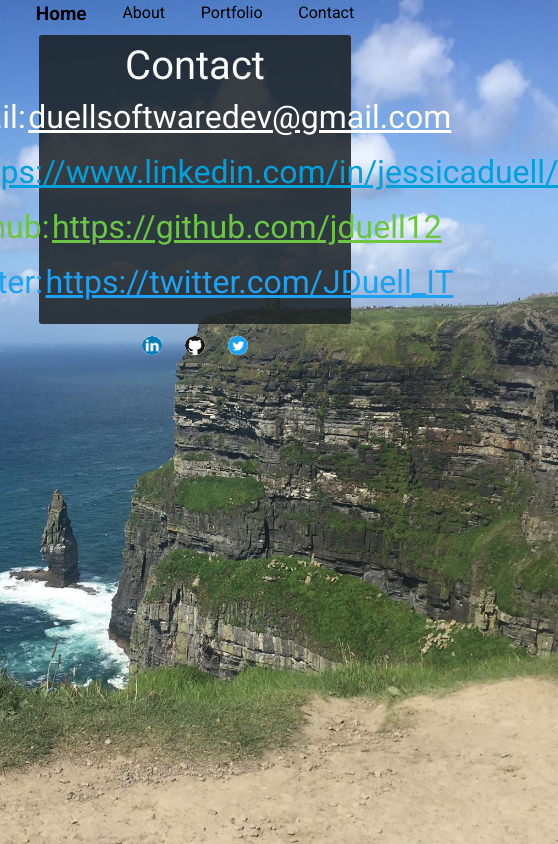
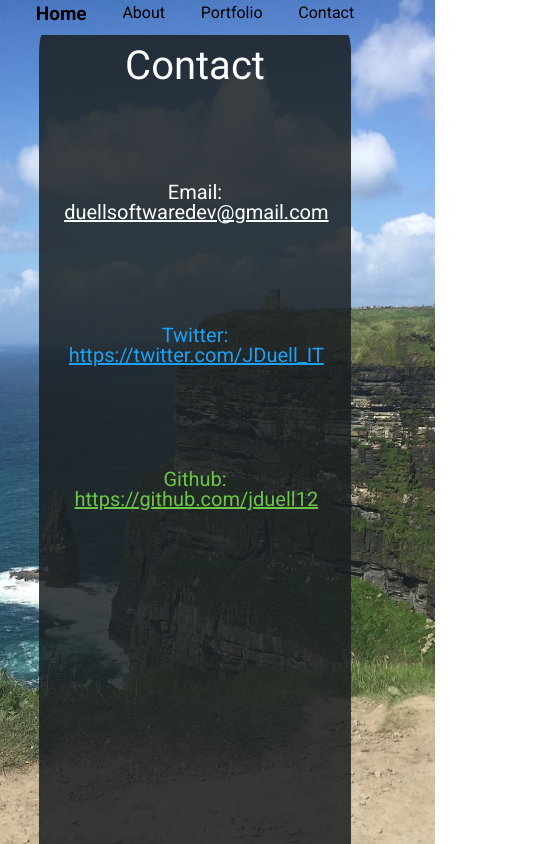
Before and after one commit to jduell12/Portfolio, a React (Create React App) app: page /Contact in a window 390 px wide. Shown: the top 844 px of the page, 558 px wide, since content can reach past the window. Built offline with nearby package versions, Linux system fonts and the light colour scheme.

Commit message:
made it responsive

```diff
--- a/src/components/Contact.js
+++ b/src/components/Contact.js
@@ -10,10 +10,10 @@ const Contact = () => {
                     <h2>duellsoftwaredev@gmail.com</h2>
                 </a>
             </div>
-            <div className="linkedin">
-                <h2>LinkedIn: </h2>
-                <a href="https://www.linkedin.com/in/jessicaduell/" target="blank">
-                    <h2>https://www.linkedin.com/in/jessicaduell/</h2>
+            <div className="twitter">
+                <h2>Twitter: </h2>
+                <a href="https://twitter.com/JDuell_IT" target="blank">
+                    <h2>https://twitter.com/JDuell_IT</h2>
                 </a>
             </div>
             <div className="github">
@@ -22,10 +22,10 @@ const Contact = () => {
                     <h2>https://github.com/jduell12</h2>
                 </a>
             </div>
-            <div className="twitter">
-                <h2>Twitter: </h2>
-                <a href="https://twitter.com/JDuell_IT" target="blank">
-                    <h2>https://twitter.com/JDuell_IT</h2>
+            <div className="linkedin">
+                <h2>LinkedIn: </h2>
+                <a href="https://www.linkedin.com/in/jessicaduell/" target="blank">
+                    <h2>https://www.linkedin.com/in/jessicaduell/</h2>
                 </a>
             </div>
         </div>
--- a/src/styles/css/index.css
+++ b/src/styles/css/index.css
@@ -173,6 +173,16 @@ a {
   color: #FFFFFF;
   border-radius: 1%;
 }
+@media (max-width: 520px) {
+  .background {
+    height: 1000px;
+  }
+}
+@media (max-width: 390px) {
+  .background {
+    height: 1900px;
+  }
+}
 nav {
   margin: 1% 0;
   display: flex;
@@ -199,9 +209,22 @@ nav {
   padding: 1%;
   margin: 1.5%;
 }
+@media (max-width: 520px) {
+  .background img,
+  .home img {
+    width: 80%;
+    margin: 15% 0;
+  }
+}
 .background .homeTitle,
 .home .homeTitle {
   font-family: cursive;
+}
+@media (max-width: 520px) {
+  .background .homeTitle,
+  .home .homeTitle {
+    margin: 5% 0;
+  }
 }
 .background p,
 .home p {
@@ -209,6 +232,12 @@ nav {
   font-family: 'Rowdies', cursive;
   letter-spacing: 2px;
   font-size: 1.75rem;
+}
+@media (max-width: 520px) {
+  .background p,
+  .home p {
+    margin: 15% 0;
+  }
 }
 .background p,
 .port p {
@@ -232,6 +261,12 @@ nav {
   width: 70%;
   opacity: 90%;
 }
+@media (max-width: 911px) {
+  .background .projects .medCab img,
+  .port .projects .medCab img {
+    width: 80%;
+  }
+}
 .background .projects .medCab p,
 .port .projects .medCab p {
   color: #ffffff;
@@ -243,6 +278,12 @@ nav {
   margin: 2% 0;
   padding: 2%;
   border-top: 1px lightgrey dashed;
+}
+@media (max-width: 390px) {
+  .background .skillTitle,
+  .about .skillTitle {
+    padding: 5% 0;
+  }
 }
 .background .aboutP,
 .about .aboutP {
@@ -260,6 +301,12 @@ nav {
   font-size: 1.75rem;
   line-height: 45px;
 }
+@media (max-width: 390px) {
+  .background .skills li,
+  .about .skills li {
+    height: 80px;
+  }
+}
 .background .skills li img,
 .about .skills li img {
   border-radius: 0;
@@ -268,6 +315,13 @@ nav {
 .background .skills .front,
 .about .skills .front {
   width: 33%;
+}
+@media (max-width: 390px) {
+  .background .skills .front,
+  .about .skills .front {
+    width: initial;
+    border-bottom: 1px white dashed;
+  }
 }
 .background .skills .front > ul,
 .about .skills .front > ul,
@@ -289,6 +343,25 @@ nav {
   justify-content: center;
   align-items: center;
 }
+@media (max-width: 390px) {
+  .background .skills .back,
+  .about .skills .back {
+    padding-top: 5%;
+    border-bottom: 1px white dashed;
+  }
+}
+@media (max-width: 390px) {
+  .background .skills .test,
+  .about .skills .test {
+    padding-top: 5%;
+  }
+}
+@media (max-width: 390px) {
+  .background .skills,
+  .about .skills {
+    display: block;
+  }
+}
 .contact .email,
 .contact .github,
 .contact .linkedin,
@@ -306,6 +379,44 @@ nav {
   margin-left: 1%;
   text-decoration: underline;
 }
+@media (max-width: 911px) {
+  .contact .email,
+  .contact .github,
+  .contact .linkedin,
+  .contact .twitter {
+    flex-direction: column;
+  }
+}
+@media (max-width: 825px) {
+  .contact .email h2,
+  .contact .github h2,
+  .contact .linkedin h2,
+  .contact .twitter h2 {
+    font-size: 2.5rem;
+  }
+}
+@media (max-width: 646px) {
+  .contact .email h2,
+  .contact .github h2,
+  .contact .linkedin h2,
+  .contact .twitter h2 {
+    font-size: 2rem;
+  }
+}
+@media (max-width: 520px) {
+  .contact .email,
+  .contact .github,
+  .contact .linkedin,
+  .contact .twitter {
+    margin: 30% 0;
+  }
+  .contact .email h2,
+  .contact .github h2,
+  .contact .linkedin h2,
+  .contact .twitter h2 {
+    font-size: 2rem;
+  }
+}
 .contact .github > h2,
 .contact .github > a {
   color: #6cc644;
@@ -313,6 +424,12 @@ nav {
 .contact .linkedin > h2,
 .contact .linkedin > a {
   color: #00a0dc;
+}
+@media (max-width: 520px) {
+  .contact .linkedin > h2,
+  .contact .linkedin > a {
+    visibility: hidden;
+  }
 }
 .contact .twitter > h2,
 .contact .twitter > a {
@@ -327,3 +444,8 @@ nav {
 #footer img > .twitter {
   background: none;
 }
+@media (max-width: 390px) {
+  #footer {
+    display: none;
+  }
+}
--- a/src/styles/less/contact.less
+++ b/src/styles/less/contact.less
@@ -10,7 +10,30 @@
             margin-left: 1%;
             text-decoration: underline;
         }
-    }
+
+        @media @tablet{
+            flex-direction: column;
+        }// end tablet
+
+        @media @small-tablet{
+            h2{
+                font-size: 2.5rem;
+            }
+        }//end small-tablet
+
+        @media @large-phone{
+            h2{
+                font-size: 2rem;
+            }
+        }// end large-phone
+
+        @media @med-phone{
+            h2{
+                font-size: 2rem;
+            }
+            margin: 30% 0;
+        } //end med-phone
+    }// end .github, .linkedin, .email, .twitter
 
     .github > h2, .github > a{
         color: #6cc644;
@@ -18,9 +41,12 @@
 
     .linkedin > h2, .linkedin > a{
         color: #00a0dc;
+        @media @med-phone{
+            visibility: hidden;
+        }
     }
 
     .twitter > h2, .twitter > a{
         color: #1da1f2;
     }
-}
+}//end .contact
--- a/src/styles/less/footer.less
+++ b/src/styles/less/footer.less
@@ -9,4 +9,8 @@
    img > .twitter{
         background: none;
     }
+
+    @media @phone{
+        display: none;
+    }
 }
--- a/src/styles/less/global.less
+++ b/src/styles/less/global.less
@@ -49,4 +49,12 @@ a{
     background: rgba(27, 31, 34, 0.85);
     color: #FFFFFF;
     border-radius: 1%;
+
+    @media @med-phone{
+        height: 1000px;
+    }
+
+    @media @phone{
+        height: 1900px;
+    }
 }
--- a/src/styles/less/portfolio.less
+++ b/src/styles/less/portfolio.less
@@ -17,6 +17,10 @@
                 border-radius: 70%;
                 width: 70%;
                 opacity: 90%;
+
+                @media @tablet{
+                    width: 80%;
+                }
             }
 
             p{
--- a/src/styles/less/variables.less
+++ b/src/styles/less/variables.less
@@ -6,3 +6,8 @@
 @text-font: 'Roboto', sans-serif;
 
 //media queries
+@tablet: ~"(max-width: 911px)";
+@small-tablet: ~"(max-width: 825px)";
+@large-phone: ~"(max-width: 646px)";
+@med-phone: ~"(max-width: 520px)";
+@phone: ~"(max-width: 390px)";
```
Also changed, not shown: src/styles/less/about.less (+32 -1 lines), src/styles/less/home.less (+15 -0 lines).
